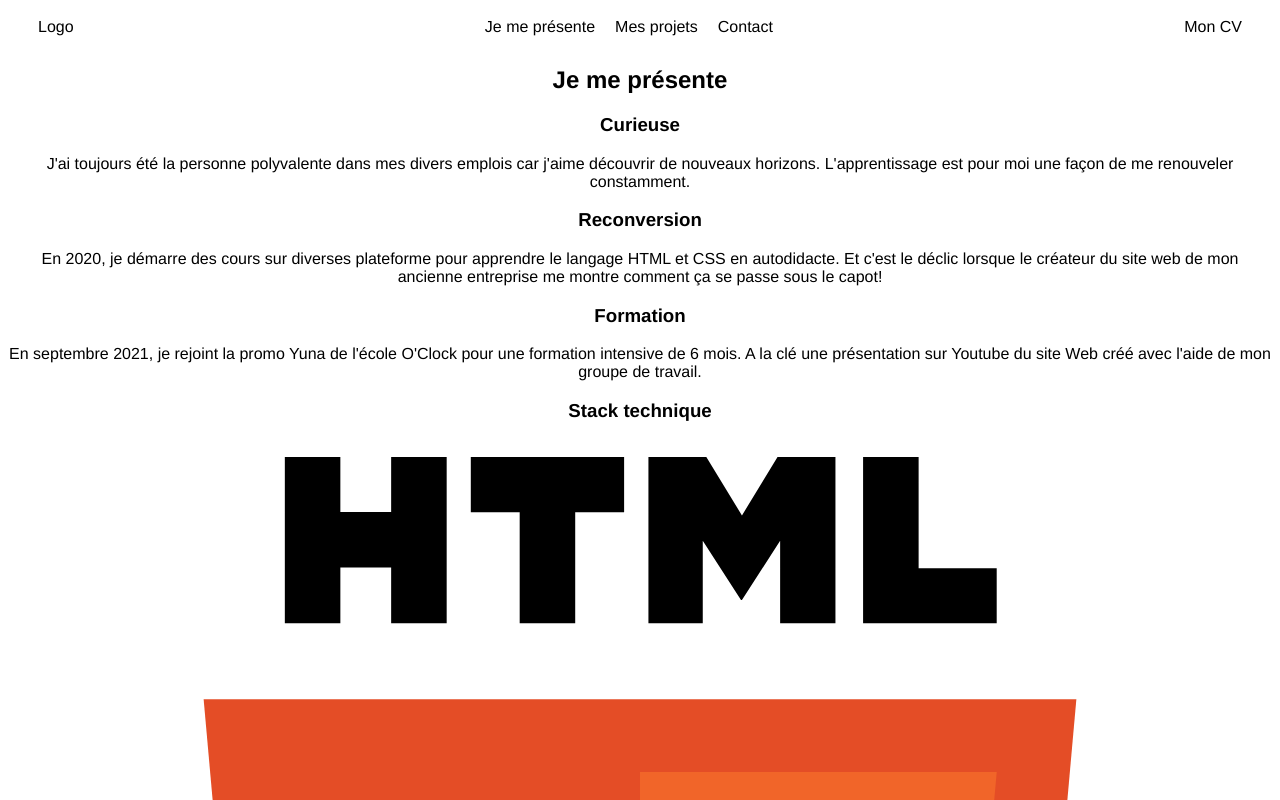
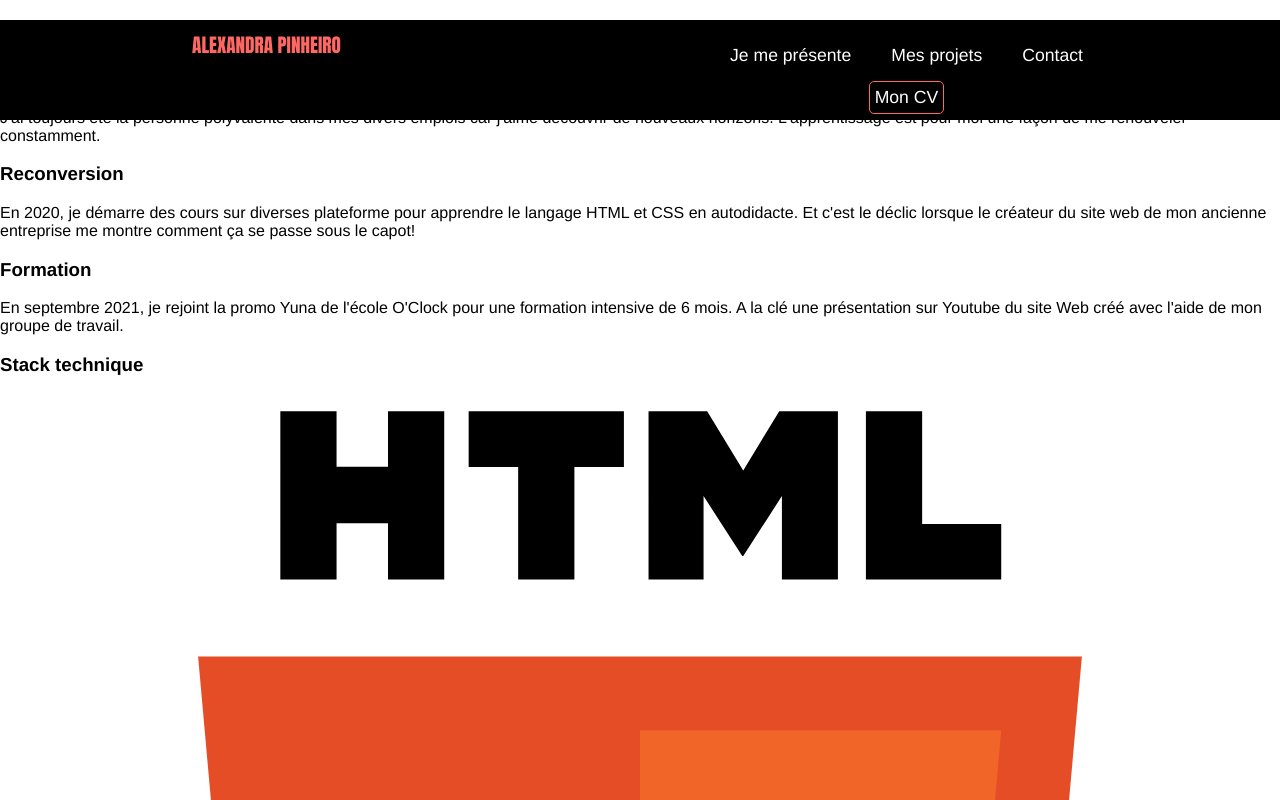
Before and after one commit to AlexandraPho/vue-portfolio, a Vue app: page /aboutme in a window 1280 px wide. Shown: the top 800 px of the page. Built offline with nearby package versions, Linux system fonts and the light colour scheme.

Commit message:
burger-menu construction.

```diff
--- a/src/App.vue
+++ b/src/App.vue
@@ -13,10 +13,11 @@ export default {
 <style>
 #app {
   font-family: Avenir, Helvetica, Arial, sans-serif;
-  -webkit-font-smoothing: antialiased;
-  -moz-osx-font-smoothing: grayscale;
-  text-align: center;
-  background-color: white;
-  color:black;
 }
+body{
+margin:auto;
+padding:auto;
+}
+
+
 </style>
--- a/src/components/NavigationLayout.vue
+++ b/src/components/NavigationLayout.vue
@@ -1,20 +1,23 @@
 <template>
   <div>
     <!-- Menu container-->
-    <div class="nav-menu">
+    <div class="container">
+      <div class="menu-header">
+        <!--LOGO-->
+          <h1 class="header-logo">Alexandra Pinheiro</h1>
           <!--Hamburger icon with click method-->
-      <img src="../assets/menu.svg" class="burger-menu" @click="showMenu()">
+          <img src="../assets/menu.svg" class="img-burger-menu" @click="showMenu()">
+      </div>
           <!--Menu content-->
-      <div class="nav-content" :class="this.showMobileMenu ? 'open-menu' : 'closed-menu'">
-        <!--LOGO-->
-        <div class="logo">Logo</div>
+          <nav class="nav-content" :class="this.showMobileMenu ? 'open-menu' : 'closed-menu'">
             <ul class="nav-items">
               <li>Je me présente</li>
               <li>Mes projets</li>
               <li>Contact</li>
             </ul>
             <div class="CV-button">Mon CV</div>
-      </div>
+          </nav>
+
     </div>
   </div>
 </template>
@@ -37,14 +40,14 @@
 </script>
 
 <style >
-  .nav-menu {
-    background-color: white;
+  .container {
+    background-color: black;
   }
   .nav-content {
     display: flex;
     justify-content: space-between;
-    padding: 10px 30px;
-    align-items: center;
+    padding: 5px 10px;
+    align-items: flex-start;
   }
   .nav-items {
     display: flex;
@@ -55,21 +58,40 @@
     padding: 0;
   }
   li {
-
     padding: 0 10px;
   }
-  .burger-menu {
-    display: none;
-  }
+
 
   /*Mobile version - hidden hamburger menu*/
 
   @media screen and (max-width: 768px) {
-    .nav-menu {
-      background-color: black;
+    .container {
       padding: 15px;
       position: absolute;
       width: 100%;
+    }
+    .menu-header {
+      display: flex;
+      justify-content: space-between;
+      align-items: center;
+      }
+    .header-logo {
+      font-size: small;
+      color: rgb(255, 103, 99);
+      text-transform: uppercase;
+      font-family: Impact, Haettenschweiler, 'Arial Narrow Bold', sans-serif;
+      margin: 0px;
+    }
+    .img-burger-menu {
+      width: 25px;
+    }
+    .nav-content {
+      flex-direction: column;
+      align-items: center;
+      z-index: 100;
+      position: relative;
+      transition: all 0.2s ease-out;
+      margin: 5px;
     }
     .open-menu {
       opacity: 1;
@@ -80,24 +102,11 @@
       height: 0;
       padding: 0;
     }
-    .nav-content {
-      flex-direction: column;
-      align-items: flex-end;
-      z-index: 100;
-      position: relative;
-      transition: all 0.2s ease-out;
-    }
     .nav-items {
       flex-direction: column;
       color: white;
       display: flex;
-      align-items: flex-end;
-    }
-    .burger-menu {
-      background-color: white;
-      width: 35px;
-      display: flex;
-      border-radius: 50px;
+      align-items: center;
     }
     li {
       margin: 10px;
@@ -105,9 +114,114 @@
     .CV-button {
       color: white;
       border-radius: 5px;
-      border: solid 1px white;
+      border: solid 1px rgb(255, 103, 99);
       padding: 5px;
       margin: 15px;
     }
   }
+
+  /*Tablet version*/
+  @media screen and (min-width: 769px) {
+    .container {
+      padding: 15px;
+      position: absolute;
+      width: 100%;
+    }
+    .menu-header {
+      display: flex;
+      justify-content: space-between;
+      align-items: center;
+      }
+    .header-logo {
+      font-size: small;
+      color: rgb(255, 103, 99);
+      text-transform: uppercase;
+      font-family: Impact, Haettenschweiler, 'Arial Narrow Bold', sans-serif;
+      margin: 0px;
+    }
+    .img-burger-menu {
+      width: 25px;
+    }
+    .nav-content {
+      flex-direction: column;
+      align-items: center;
+      z-index: 100;
+      position: relative;
+      transition: all 0.2s ease-out;
+      margin: 5px;
+    }
+    .open-menu {
+      opacity: 1;
+      height: 150px;
+    }
+    .closed-menu {
+      opacity: 0;
+      height: 0;
+      padding: 0;
+    }
+    .nav-items {
+      flex-direction: column;
+      color: white;
+      display: flex;
+      align-items: center;
+    }
+    li {
+      margin: 10px;
+    }
+    .CV-button {
+      color: white;
+      border-radius: 5px;
+      border: solid 1px rgb(255, 103, 99);
+      padding: 5px;
+      margin: 15px;
+    }
+  }
+
+  /*Desktop version*/
+  @media screen and (min-width: 1024px) {
+    .container {
+      padding: 10px;
+      width: 100%;
+      height: 5em;
+      display: flex;
+      justify-content: space-around;
+      align-items: flex-start;
+    }
+    .menu-header {
+      display: flex;
+      justify-content: space-between;
+      align-items: center;
+      }
+    .header-logo {
+      font-size: larger;
+      color: rgb(255, 103, 99);
+      text-transform: uppercase;
+      font-family: Impact, Haettenschweiler, 'Arial Narrow Bold', sans-serif;
+    }
+    .img-burger-menu {
+      display: none;
+    }
+    .nav-content {
+      opacity: 1;
+
+    }
+    .nav-items {
+      color: white;
+      display: flex;
+      flex-direction: row
+    }
+    li {
+      margin: 10px;
+      font-size: 1.1em;
+    }
+    .CV-button {
+      color: white;
+      border-radius: 5px;
+      border: solid 1px rgb(255, 103, 99);
+      padding: 5px;
+      font-size: 1.1em;
+      margin: 5px 60px;
+    }
+  }
+
 </style>
--- a/src/views/HomeApp.vue
+++ b/src/views/HomeApp.vue
@@ -1,16 +1,16 @@
 <template>
     <HeaderLayout/>
-    <MainLayout/>
+    <!--<MainLayout/>-->
 </template>
 
 <script>
     import HeaderLayout from '../components/HeaderLayout.vue'
-    import MainLayout from '../components/MainLayout.vue'
+    //import MainLayout from '../components/MainLayout.vue'
 
     export default {
         components: {
             HeaderLayout,
-            MainLayout,
+            //MainLayout,
         }
     }
 </script>
```
Also changed, not shown: src/assets/header-logo.png, src/assets/menu.svg. Lines whose indentation alone changed are shown as unchanged.
